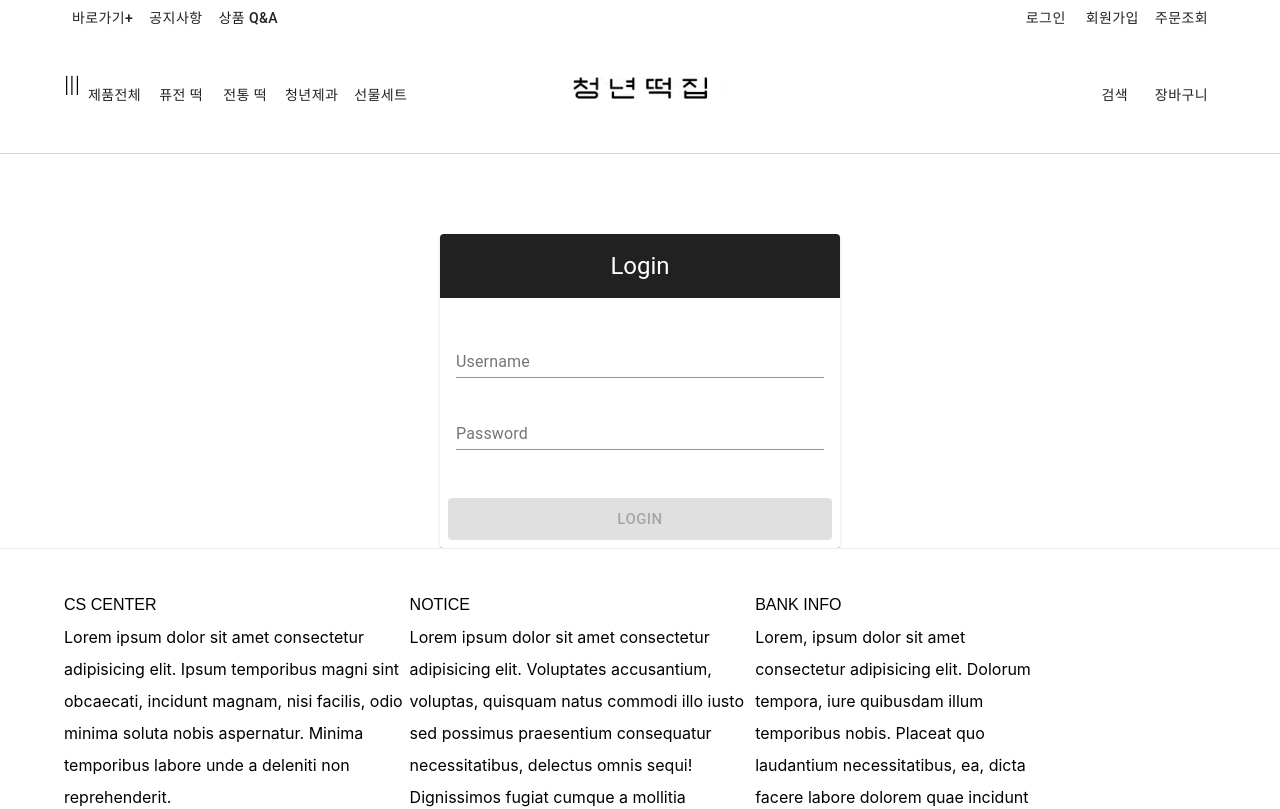
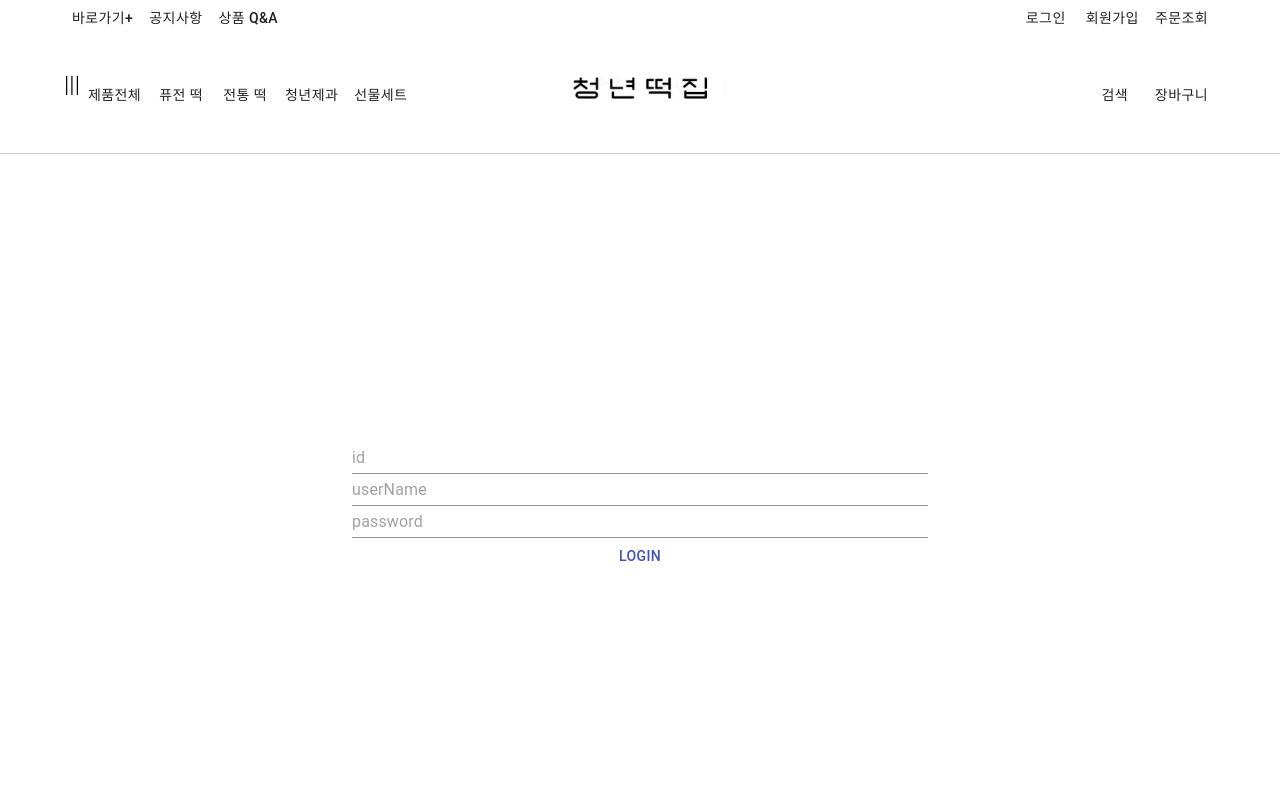
Before and after one commit to tripleWishCat/shoppingmall, a React (Create React App) app in the folder front/: page /member/login in a window 1280 px wide. Shown: the top 809 px of the page. Built offline with nearby package versions, Linux system fonts and the light colour scheme.

Commit message:
Mod Auth, complete

```diff
--- a/front/public/index.html
+++ b/front/public/index.html
@@ -9,12 +9,11 @@
       name="description"
       content="Web site created using create-react-app"
     />
-    <link rel="apple-touch-icon" href="%PUBLIC_URL%/logo192.png" />
     <!--
       manifest.json provides metadata used when your web app is installed on a
       user's mobile device or desktop. See https://developers.google.com/web/fundamentals/web-app-manifest/
     -->
-    <link rel="manifest" href="%PUBLIC_URL%/manifest.json" />
+    <!-- <link rel="manifest" href="%PUBLIC_URL%/manifest.json" /> -->
     <!--
       Notice the use of %PUBLIC_URL% in the tags above.
       It will be replaced with the URL of the `public` folder during the build.
--- a/front/src/components/buttons/BasicButton.tsx
+++ b/front/src/components/buttons/BasicButton.tsx
@@ -5,7 +5,7 @@ interface Props {
   message: string;
   disabled?: boolean;
   color?: any;
-  action?: () => void;
+  onClick?: (e: any) => void;
   href?: string;
 }
 
@@ -17,6 +17,7 @@ const BasicButton: React.FC<Props> = ({ ...props }) => {
         color={props.color ? props.color : "default"}
         disabled={props.disabled ? props.disabled : false}
         href={props.href ? props.href : ""}
+        onClick={props.onClick}
       >
         {props.message}
       </Button>
--- a/front/src/components/forms/Input.tsx
+++ b/front/src/components/forms/Input.tsx
@@ -2,12 +2,11 @@ import React from "react";
 import { Input } from "@material-ui/core";
 
 interface Props {
-  // autoComplete:string;
-  // autoFocus:boolean;
   color?: any;
+  name?: string;
   placeholder?: string;
   required?: boolean;
-  // onChange?: () => void;
+  onChange?: (e: any) => void;
   value?: string;
 }
 
@@ -15,10 +14,11 @@ const InputForm: React.FC<Props> = ({ ...props }) => {
   return (
     <>
       <Input
-        color={props.color ? props.color : "default"}
+        fullWidth={false}
         required={props.required ? props.required : false}
         placeholder={props.placeholder ? props.placeholder : ""}
-        value={props.value ? props.value : ""}
+        onChange={props.onChange}
+        value={props.value}
       ></Input>
     </>
   );
--- a/front/src/containers/member/Join.tsx
+++ b/front/src/containers/member/Join.tsx
@@ -1,21 +1,72 @@
-import * as React from "react";
+import React, { useState } from "react";
+import { joinApi } from "api/Auth";
 import Input from "components/forms/Input";
 import styled from "styled-components";
 import BasicButton from "components/buttons/BasicButton";
-export interface IMember {
-  user_id: string;
-  pwd: string;
-  user_name: string;
-}
 
-export default class Join extends React.Component<IMember> {
-  public render() {
-    return (
-      <div>
-        <Input placeholder="id"></Input>
-        <Input placeholder="pw"></Input>
-        <BasicButton message="Join"></BasicButton>
-      </div>
-    );
-  }
-}
+const Join: React.FC = () => {
+  const [state, setState] = useState({
+    userid: "",
+    password: "",
+    password2: "",
+    userName: "",
+  });
+  const sendJoin = () => {
+    try {
+      joinApi({
+        user_id: state.userid,
+        user_name: state.userName,
+        pwd: state.password,
+      }).then((res: any) => {
+        console.log(res);
+      });
+    } catch (err) {
+      console.log("err:" + err);
+    }
+  };
+  return (
+    <JoinContainer>
+      <Input
+        placeholder="id"
+        name="userid"
+        value={state.userid}
+        onChange={(e: React.ChangeEvent<HTMLInputElement>) => {
+          setState({ ...state, userid: e.target.value });
+        }}
+      />
+      <Input
+        placeholder="userName"
+        name="userName"
+        value={state.userName}
+        onChange={(e: React.ChangeEvent<HTMLInputElement>) => {
+          setState({ ...state, userName: e.target.value });
+        }}
+      />
+      <Input
+        placeholder="password"
+        name="password"
+        value={state.password}
+        onChange={(e: React.ChangeEvent<HTMLInputElement>) => {
+          setState({ ...state, password: e.target.value });
+        }}
+      />
+      <Input
+        placeholder="password confirm"
+        name="password2"
+        value={state.password2}
+        onChange={(e: React.ChangeEvent<HTMLInputElement>) => {
+          setState({ ...state, password2: e.target.value });
+        }}
+      />
+      <BasicButton message="Join" onClick={sendJoin} color="primary" />
+    </JoinContainer>
+  );
+};
+export default Join;
+
+const JoinContainer = styled.div`
+  margin: 25%;
+  display: flex;
+  flex-direction: column;
+  justify-content: center;
+`;
--- a/front/src/containers/member/Login.tsx
+++ b/front/src/containers/member/Login.tsx
@@ -1,200 +1,261 @@
-import React, { useReducer, useEffect } from "react";
-import { createStyles, makeStyles, Theme } from "@material-ui/core/styles";
-import TextField from "@material-ui/core/TextField";
-import Card from "@material-ui/core/Card";
-import CardContent from "@material-ui/core/CardContent";
-import CardActions from "@material-ui/core/CardActions";
-import CardHeader from "@material-ui/core/CardHeader";
-import Button from "@material-ui/core/Button";
+import React, { useReducer, useEffect, useState } from "react";
+import { loginApi } from "api/Auth";
+import Input from "components/forms/Input";
+import styled from "styled-components";
+import BasicButton from "components/buttons/BasicButton";
+// import { createStyles, makeStyles, Theme } from "@material-ui/core/styles";
+// import TextField from "@material-ui/core/TextField";
+// import Card from "@material-ui/core/Card";
+// import CardContent from "@material-ui/core/CardContent";
+// import CardActions from "@material-ui/core/CardActions";
+// import CardHeader from "@material-ui/core/CardHeader";
+// import Button from "@material-ui/core/Button";
 
-const useStyles = makeStyles((theme: Theme) =>
-  createStyles({
-    container: {
-      display: "flex",
-      flexWrap: "wrap",
-      width: 400,
-      margin: `${theme.spacing(0)} auto`,
-    },
-    loginBtn: {
-      marginTop: theme.spacing(2),
-      flexGrow: 1,
-    },
-    header: {
-      textAlign: "center",
-      background: "#212121",
-      color: "#fff",
-    },
-    card: {
-      marginTop: theme.spacing(10),
-    },
-  })
-);
-//state type
-
-type State = {
-  username: string;
-  password: string;
-  isButtonDisabled: boolean;
-  helperText: string;
-  isError: boolean;
-};
-
-const initialState: State = {
-  username: "",
-  password: "",
-  isButtonDisabled: true,
-  helperText: "",
-  isError: false,
-};
-
-type Action =
-  | { type: "setUsername"; payload: string }
-  | { type: "setPassword"; payload: string }
-  | { type: "setIsButtonDisabled"; payload: boolean }
-  | { type: "loginSuccess"; payload: string }
-  | { type: "loginFailed"; payload: string }
-  | { type: "setIsError"; payload: boolean };
-
-const reducer = (state: State, action: Action): State => {
-  switch (action.type) {
-    case "setUsername":
-      return {
-        ...state,
-        username: action.payload,
-      };
-    case "setPassword":
-      return {
-        ...state,
-        password: action.payload,
-      };
-    case "setIsButtonDisabled":
-      return {
-        ...state,
-        isButtonDisabled: action.payload,
-      };
-    case "loginSuccess":
-      return {
-        ...state,
-        helperText: action.payload,
-        isError: false,
-      };
-    case "loginFailed":
-      return {
-        ...state,
-        helperText: action.payload,
-        isError: true,
-      };
-    case "setIsError":
-      return {
-        ...state,
-        isError: action.payload,
-      };
-  }
-};
-
-const Login = () => {
-  const classes = useStyles();
-  const [state, dispatch] = useReducer(reducer, initialState);
-
-  useEffect(() => {
-    if (state.username.trim() && state.password.trim()) {
-      dispatch({
-        type: "setIsButtonDisabled",
-        payload: false,
+const Login: React.FC = () => {
+  const [state, setState] = useState({
+    userid: "",
+    password: "",
+    userName: "",
+  });
+  const sendJoin = () => {
+    try {
+      loginApi({
+        user_id: state.userid,
+        user_name: state.userName,
+        pwd: state.password,
+      }).then((res: any) => {
+        console.log(res);
       });
-    } else {
-      dispatch({
-        type: "setIsButtonDisabled",
-        payload: true,
-      });
-    }
-  }, [state.username, state.password]);
-
-  const handleLogin = () => {
-    // 테스트용
-    // api와 연결 필요
-    if (state.username === "abc@email.com" && state.password === "password") {
-      dispatch({
-        type: "loginSuccess",
-        payload: "Login Successfully",
-      });
-    } else {
-      dispatch({
-        type: "loginFailed",
-        payload: "Incorrect username or password",
-      });
+    } catch (err) {
+      console.log("err:" + err);
     }
   };
-
-  const handleKeyPress = (event: React.KeyboardEvent) => {
-    if (event.keyCode === 13 || event.which === 13) {
-      state.isButtonDisabled || handleLogin();
-    }
-  };
-
-  const handleUsernameChange: React.ChangeEventHandler<HTMLInputElement> = (
-    event
-  ) => {
-    dispatch({
-      type: "setUsername",
-      payload: event.target.value,
-    });
-  };
-
-  const handlePasswordChange: React.ChangeEventHandler<HTMLInputElement> = (
-    event
-  ) => {
-    dispatch({
-      type: "setPassword",
-      payload: event.target.value,
-    });
-  };
   return (
-    <form className={classes.container} noValidate autoComplete="off">
-      <Card className={classes.card}>
-        <CardHeader className={classes.header} title="Login" />
-        <CardContent>
-          <div>
-            <TextField
-              error={state.isError}
-              fullWidth
-              id="username"
-              type="email"
-              label="Username"
-              placeholder="Username"
-              margin="normal"
-              onChange={handleUsernameChange}
-              onKeyPress={handleKeyPress}
-            />
-            <TextField
-              error={state.isError}
-              fullWidth
-              id="password"
-              type="password"
-              label="Password"
-              placeholder="Password"
-              margin="normal"
-              helperText={state.helperText}
-              onChange={handlePasswordChange}
-              onKeyPress={handleKeyPress}
-            />
-          </div>
-        </CardContent>
-        <CardActions>
-          <Button
-            variant="contained"
-            size="large"
-            color="secondary"
-            className={classes.loginBtn}
-            onClick={handleLogin}
-            disabled={state.isButtonDisabled}
-          >
-            Login
-          </Button>
-        </CardActions>
-      </Card>
-    </form>
+    <JoinContainer>
+      <Input
+        placeholder="id"
+        name="userid"
+        value={state.userid}
+        onChange={(e: React.ChangeEvent<HTMLInputElement>) => {
+          setState({ ...state, userid: e.target.value });
+        }}
+      />
+      <Input
+        placeholder="userName"
+        name="userName"
+        value={state.userName}
+        onChange={(e: React.ChangeEvent<HTMLInputElement>) => {
+          setState({ ...state, userName: e.target.value });
+        }}
+      />
+      <Input
+        placeholder="password"
+        name="password"
+        value={state.password}
+        onChange={(e: React.ChangeEvent<HTMLInputElement>) => {
+          setState({ ...state, password: e.target.value });
+        }}
+      />
+      <BasicButton message="Login" onClick={sendJoin} color="primary" />
+    </JoinContainer>
   );
 };
+export default Login;
 
-export default Login;
+const JoinContainer = styled.div`
+  margin: 25%;
+  display: flex;
+  flex-direction: column;
+  justify-content: center;
+`;
+
+// const useStyles = makeStyles((theme: Theme) =>
+//   createStyles({
+//     container: {
+//       display: "flex",
+//       flexWrap: "wrap",
+//       width: 400,
+//       margin: `${theme.spacing(0)} auto`,
+//     },
+//     loginBtn: {
+//       marginTop: theme.spacing(2),
+//       flexGrow: 1,
+//     },
+//     header: {
+//       textAlign: "center",
+//       background: "#212121",
+//       color: "#fff",
+//     },
+//     card: {
+//       marginTop: theme.spacing(10),
+//     },
+//   })
+// );
+
+// type State = {
+//   username: string;
+//   password: string;
+//   isButtonDisabled: boolean;
+//   helperText: string;
+//   isError: boolean;
+// };
+
+// const initialState: State = {
+//   username: "",
+//   password: "",
+//   isButtonDisabled: true,
+//   helperText: "",
+//   isError: false,
+// };
+
+// type Action =
+//   | { type: "setUsername"; payload: string }
+//   | { type: "setPassword"; payload: string }
+//   | { type: "setIsButtonDisabled"; payload: boolean }
+//   | { type: "loginSuccess"; payload: string }
+//   | { type: "loginFailed"; payload: string }
+//   | { type: "setIsError"; payload: boolean };
+
+// const reducer = (state: State, action: Action): State => {
+//   switch (action.type) {
+//     case "setUsername":
+//       return {
+//         ...state,
+//         username: action.payload,
+//       };
+//     case "setPassword":
+//       return {
+//         ...state,
+//         password: action.payload,
+//       };
+//     case "setIsButtonDisabled":
+//       return {
+//         ...state,
+//         isButtonDisabled: action.payload,
+//       };
+//     case "loginSuccess":
+//       return {
+//         ...state,
+//         helperText: action.payload,
+//         isError: false,
+//       };
+//     case "loginFailed":
+//       return {
+//         ...state,
+//         helperText: action.payload,
+//         isError: true,
+//       };
+//     case "setIsError":
+//       return {
+//         ...state,
+//         isError: action.payload,
+//       };
+//   }
+// };
+
+// const Login = () => {
+//   const classes = useStyles();
+//   const [state, dispatch] = useReducer(reducer, initialState);
+
+//   useEffect(() => {
+//     if (state.username.trim() && state.password.trim()) {
+//       dispatch({
+//         type: "setIsButtonDisabled",
+//         payload: false,
+//       });
+//     } else {
+//       dispatch({
+//         type: "setIsButtonDisabled",
+//         payload: true,
+//       });
+//     }
+//   }, [state.username, state.password]);
+
+//   const handleLogin = () => {
+//     // 테스트용
+//     // api와 연결 필요
+//     if (state.username === "abc@email.com" && state.password === "password") {
+//       dispatch({
+//         type: "loginSuccess",
+//         payload: "Login Successfully",
+//       });
+//     } else {
+//       dispatch({
+//         type: "loginFailed",
+//         payload: "Incorrect username or password",
+//       });
+//     }
+//   };
+
+//   const handleKeyPress = (event: React.KeyboardEvent) => {
+//     if (event.keyCode === 13 || event.which === 13) {
+//       state.isButtonDisabled || handleLogin();
+//     }
+//   };
+
+//   const handleUsernameChange: React.ChangeEventHandler<HTMLInputElement> = (
+//     event
+//   ) => {
+//     dispatch({
+//       type: "setUsername",
+//       payload: event.target.value,
+//     });
+//   };
+
+//   const handlePasswordChange: React.ChangeEventHandler<HTMLInputElement> = (
+//     event
+//   ) => {
+//     dispatch({
+//       type: "setPassword",
+//       payload: event.target.value,
+//     });
+//   };
+//   return (
+//     <form className={classes.container} noValidate autoComplete="off">
+//       <Card className={classes.card}>
+//         <CardHeader className={classes.header} title="Login" />
+//         <CardContent>
+//           <div>
+//             <TextField
+//               error={state.isError}
+//               fullWidth
+//               id="username"
+//               type="email"
+//               label="Username"
+//               placeholder="Username"
+//               margin="normal"
+//               onChange={handleUsernameChange}
+//               onKeyPress={handleKeyPress}
+//             />
+//             <TextField
+//               error={state.isError}
+//               fullWidth
+//               id="password"
+//               type="password"
+//               label="Password"
+//               placeholder="Password"
+//               margin="normal"
+//               helperText={state.helperText}
+//               onChange={handlePasswordChange}
+//               onKeyPress={handleKeyPress}
+//             />
+//           </div>
+//         </CardContent>
+//         <CardActions>
+//           <Button
+//             variant="contained"
+//             size="large"
+//             color="secondary"
+//             className={classes.loginBtn}
+//             onClick={handleLogin}
+//             disabled={state.isButtonDisabled}
+//           >
+//             Login
+//           </Button>
+//         </CardActions>
+//       </Card>
+//     </form>
+//   );
+// };
+
+// export default Login;
```
Also changed, not shown: front/src/api/Auth.ts (+6 -6 lines).
